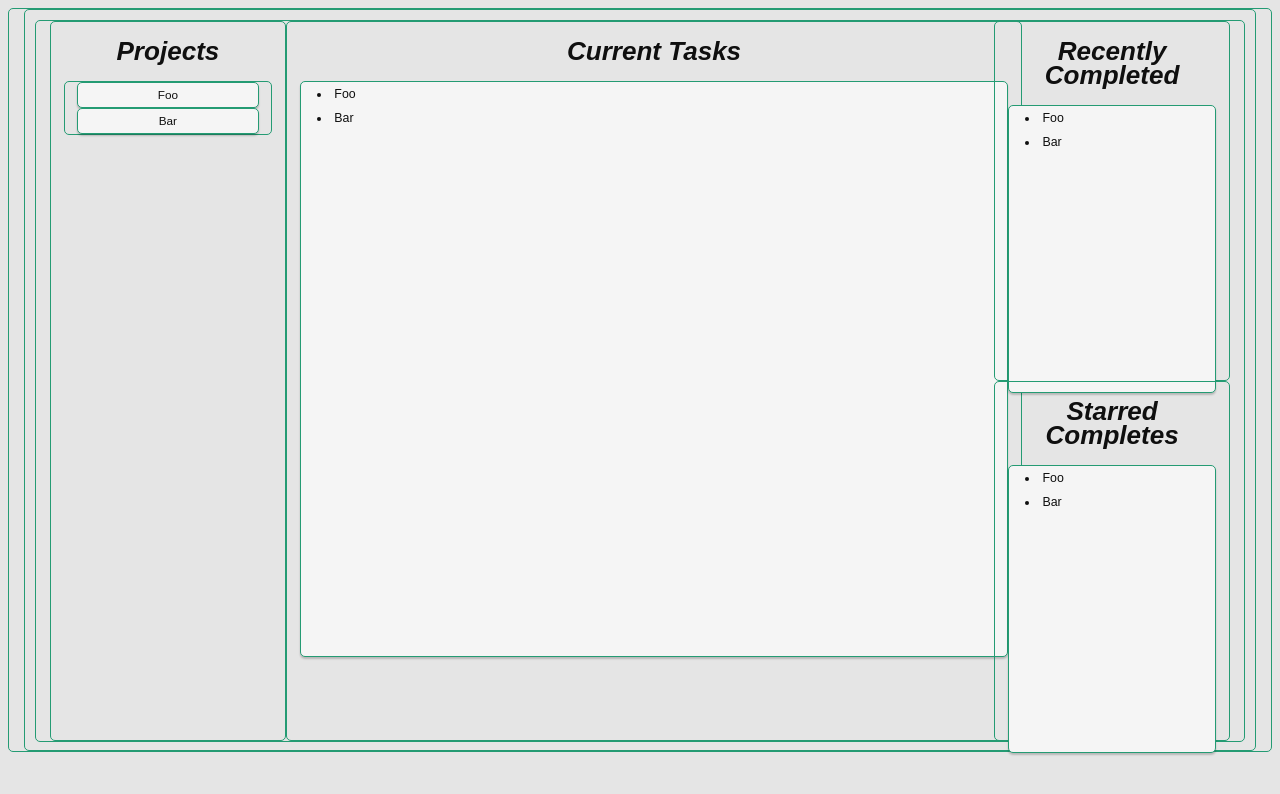
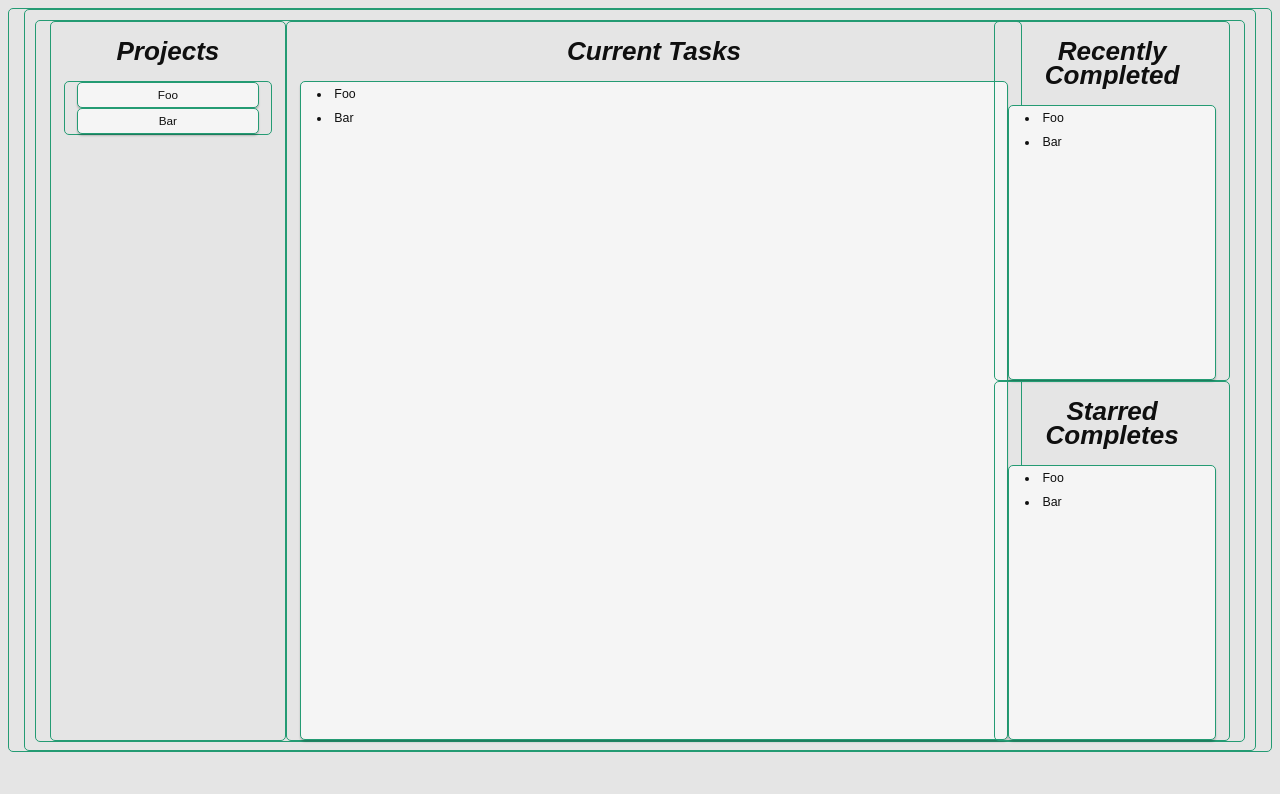
Before and after one commit to npetrangelo/task-tool, a Vue app: page / in a window 1280 px wide. Shown: the top 794 px of the page. Built offline with nearby package versions, Linux system fonts and the light colour scheme.

Commit message:
Columns flex boxes

```diff
--- a/src/components/Current.vue
+++ b/src/components/Current.vue
@@ -4,7 +4,7 @@ const tasks = ref([{ message: 'Foo' }, { message: 'Bar' }]);
 </script>
 
 <template>
-    <div class="col current">
+    <div class="current">
         <h1>Current Tasks</h1>
         <div class="tasks standout">
             <li v-for="task in tasks">
@@ -17,11 +17,13 @@ const tasks = ref([{ message: 'Foo' }, { message: 'Bar' }]);
 <style>
 .current {
     width: 100%;
+    display: flex;
+    flex-direction: column;
 }
 .tasks {
     box-shadow: 0 2px 2px rgba(0, 0, 0, 0.2);
     text-align: left;
     padding-left: 2vh;
-    height: 80%;
+    height: 100%;
 }
 </style>
--- a/src/components/Recent.vue
+++ b/src/components/Recent.vue
@@ -13,3 +13,10 @@ const tasks = ref([{ message: 'Foo' }, { message: 'Bar' }]);
         </div>
     </div>
 </template>
+
+<style>
+.recent {
+    display: flex;
+    flex-direction: column;
+}
+</style>
--- a/src/components/Starred.vue
+++ b/src/components/Starred.vue
@@ -13,3 +13,10 @@ const tasks = ref([{ message: 'Foo' }, { message: 'Bar' }]);
         </div>
     </div>
 </template>
+
+<style>
+.starred {
+    display: flex;
+    flex-direction: column;
+}
+</style>
```
